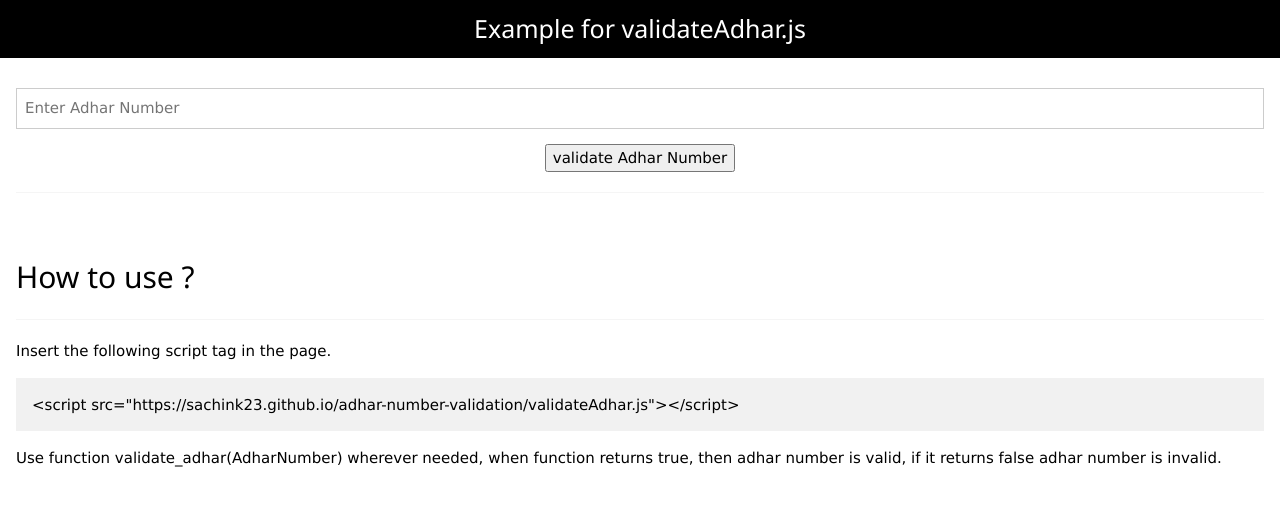
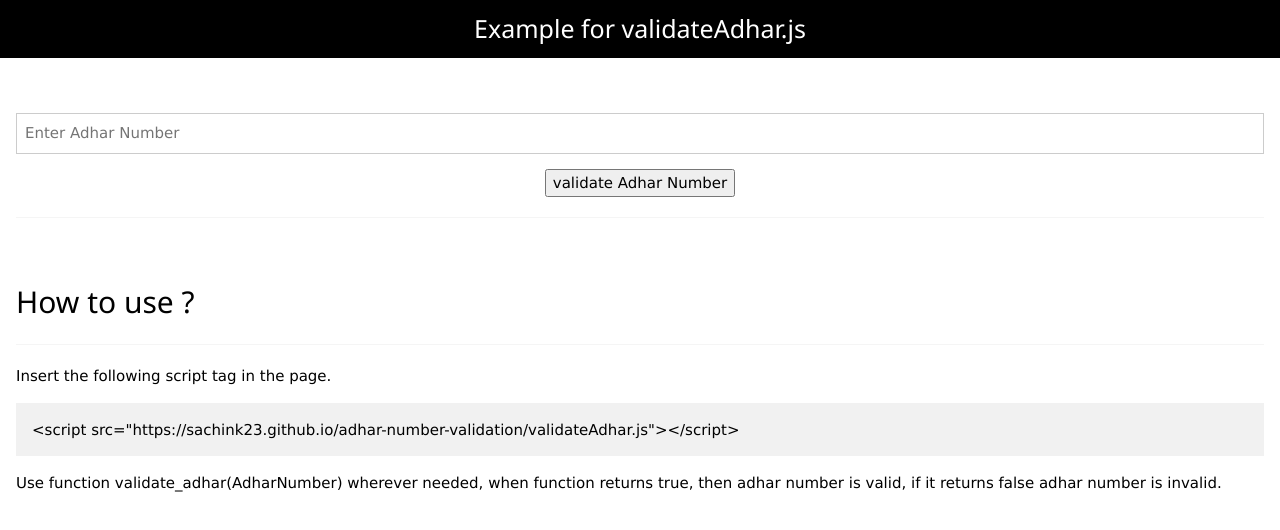
Before and after one commit to sachink23/adhar-number-validation, a plain HTML site: page index.html in a window 1280 px wide. Drawn offline with nearby package versions, Linux system fonts and the light colour scheme.

Commit message:
Update index.html

```diff
--- a/index.html
+++ b/index.html
@@ -12,7 +12,7 @@
           <h1 style="font-size:25px">Example for validateAdhar.js</h1>
       </div>
       <br>
-      <div class="w3-container w3-padding w3-center">
+      <div style="margin-top:25px" class="w3-container w3-padding w3-center">
           <input type="text" id="adharNo" placeholder="Enter Adhar Number" class="w3-input w3-border">
          <p id="result"></p>
  <button onclick="ButtonClickValidate()">validate Adhar Number</button>
```
